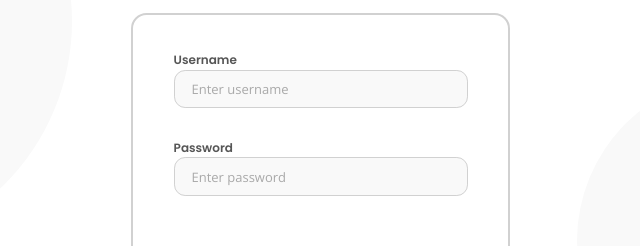
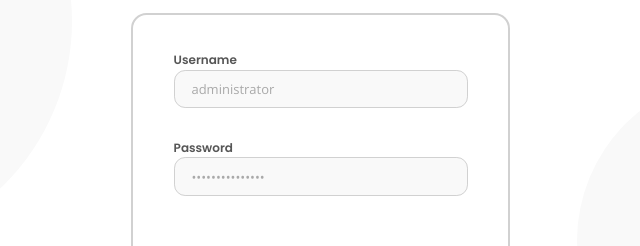
Before and after one commit to Albeiromr/Frontend-admin-dashboard, a React (Create React App) app: page / in a window 1280 px wide. Shown: the part 125-371 px from the top of the page, without its empty margins (319-959 px from the left). Built offline with nearby package versions, Linux system fonts and the light colour scheme; no server answers.

Commit message:
Put initial credential values for demo users

```diff
--- a/src/context/Admin dashboard context/AdminDashboardContext.tsx
+++ b/src/context/Admin dashboard context/AdminDashboardContext.tsx
@@ -85,7 +85,7 @@ const AdminDashboardContextProvider: FC<contextProps> = (props) => {
   const [productToShow, setProductToShow] = useState<productToShowInterface>(productToShowInitial);
 
   //this state store the typed credentials in the login page
-  const [credentials, setCredentials] = useState<{username: string, password: string}>({username: "", password: ""});
+  const [credentials, setCredentials] = useState<{username: string, password: string}>({username: "administrator", password: "administrator01"});
 
   //this functions verify if the administrator is logged in in page load
     const StorageLogged: string | null  = localStorage.getItem("logged");
--- a/src/routes/Admin login/AdminLogIn.tsx
+++ b/src/routes/Admin login/AdminLogIn.tsx
@@ -75,6 +75,7 @@ const AdminLogIn = () => {
                         name="username"
                         id="username"
                         placeholder="Enter username"
+                        value="administrator"
                         />
                     </div>
                     <div className="admin-login__password-input-container">
@@ -86,6 +87,7 @@ const AdminLogIn = () => {
                         name="password"
                         id="password"
                         placeholder="Enter password"
+                        value="administrator01"
                         />
                     </div>
                     <button className="admin-login__submit-button" type="submit">Log In</button>
```
